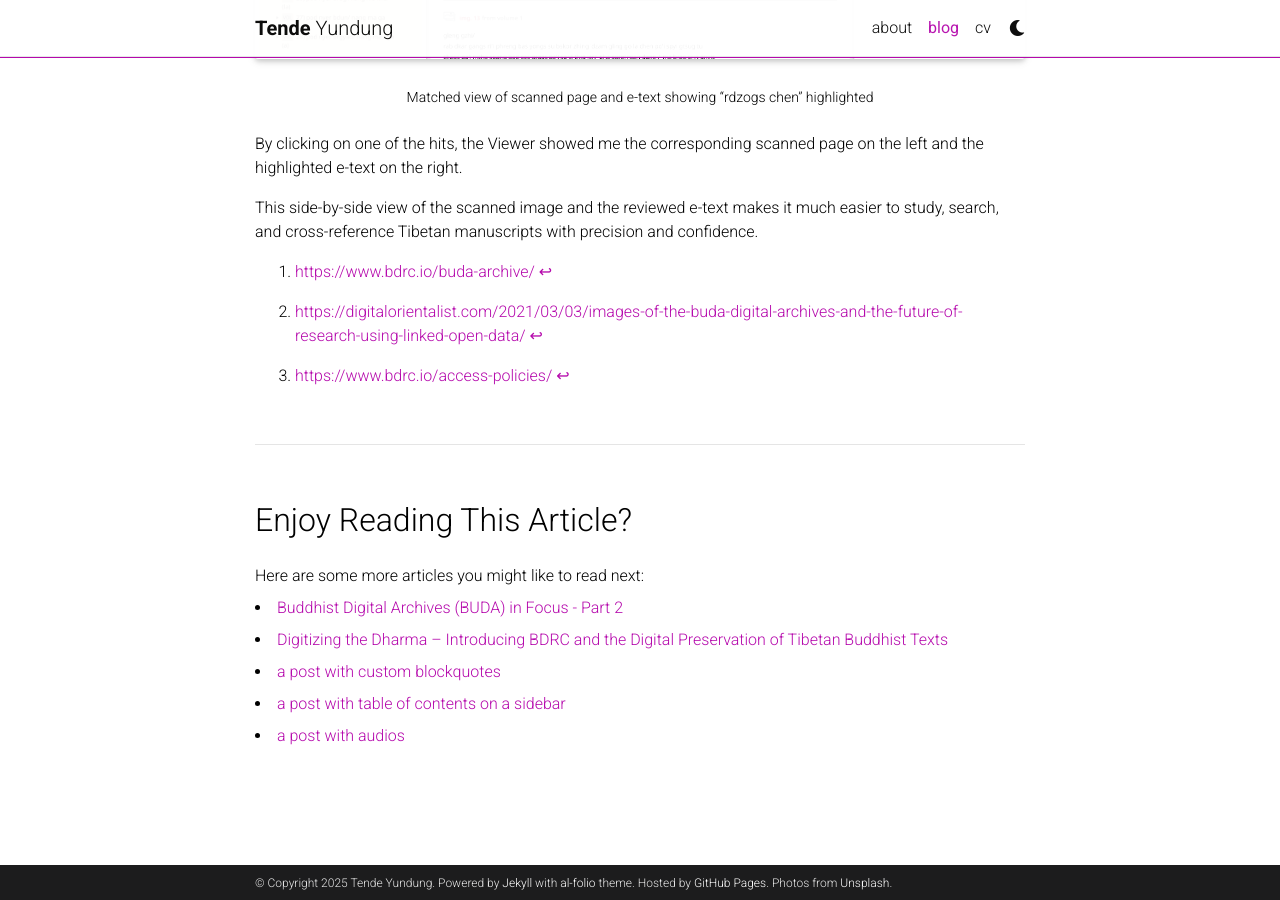
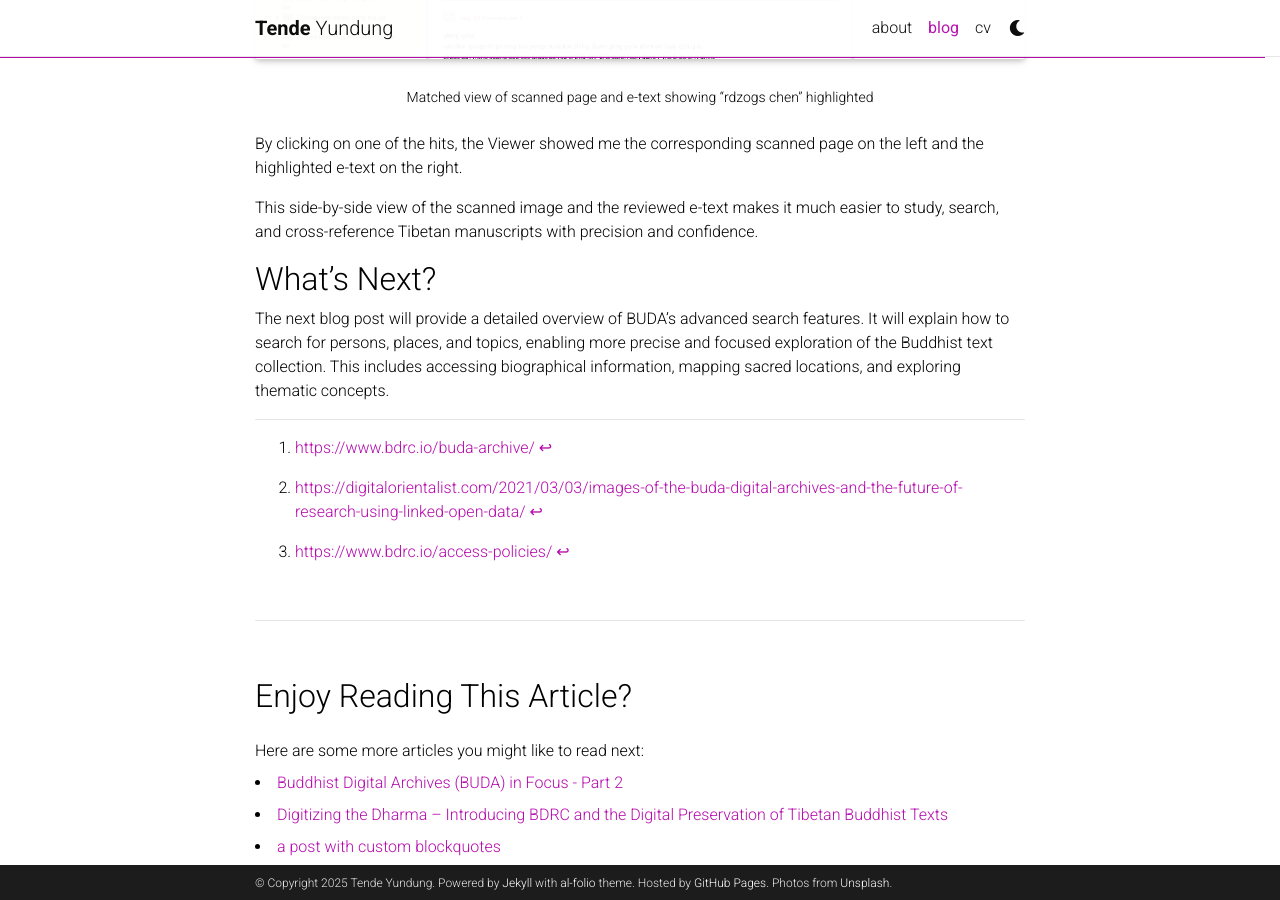
Before and after one commit to yundung/yundung.github.io, a Jekyll site: the page built from _posts/2025-04-11-BUDA.md, in a window 1280 px wide and 900 px high, scrolled down 8335 px. Built offline with Jekyll 4.4.1, drawn with Linux system fonts in a browser that asks for light colours; full-size pictures stand in for the smaller copies a plugin makes; comment, search, counter and statistics services are not loaded; a style sheet for code colours, icons or effects is not loaded.

Commit message:
minor formatting changes

```diff
--- a/_posts/2025-04-11-BUDA.md
+++ b/_posts/2025-04-11-BUDA.md
@@ -208,6 +208,12 @@ By clicking on one of the hits, the Viewer showed me the corresponding scanned p
 
 This side-by-side view of the scanned image and the reviewed e-text makes it much easier to study, search, and cross-reference Tibetan manuscripts with precision and confidence.
 
+## What’s Next?
+
+The next blog post will provide a detailed overview of BUDA’s advanced search features. It will explain how to search for persons, places, and topics, enabling more precise and focused exploration of the Buddhist text collection. This includes accessing biographical information, mapping sacred locations, and exploring thematic concepts.
+
+---
+
 
 [^1]:  [https://www.bdrc.io/buda-archive/](https://www.bdrc.io/buda-archive/)
 [^2]: [https://digitalorientalist.com/2021/03/03/images-of-the-buda-digital-archives-and-the-future-of-research-using-linked-open-data/](https://digitalorientalist.com/2021/03/03/images-of-the-buda-digital-archives-and-the-future-of-research-using-linked-open-data/)
```
Also changed, not shown: _posts/2025-04-18-BUDA2.md (+1 -0 lines).
